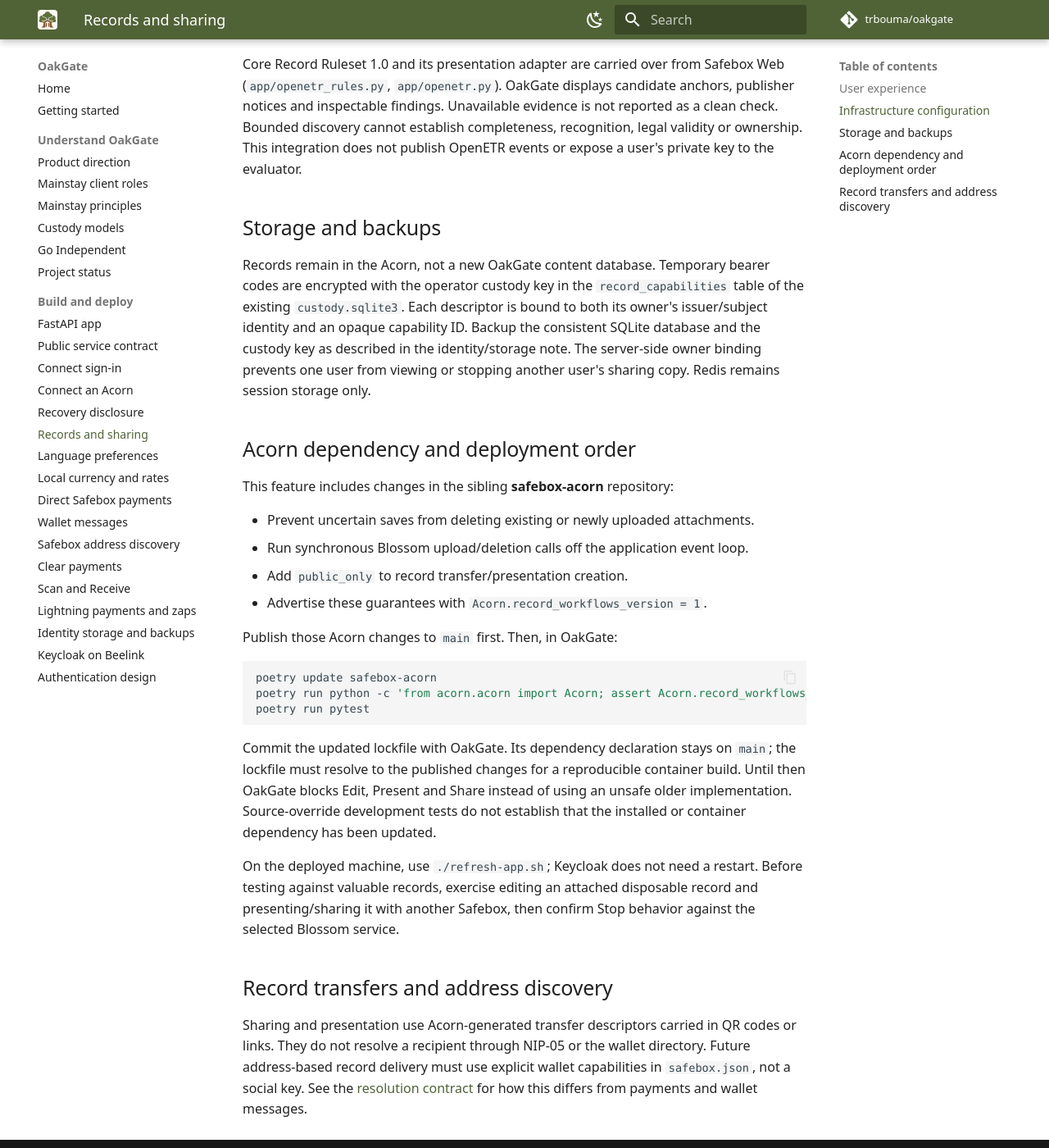
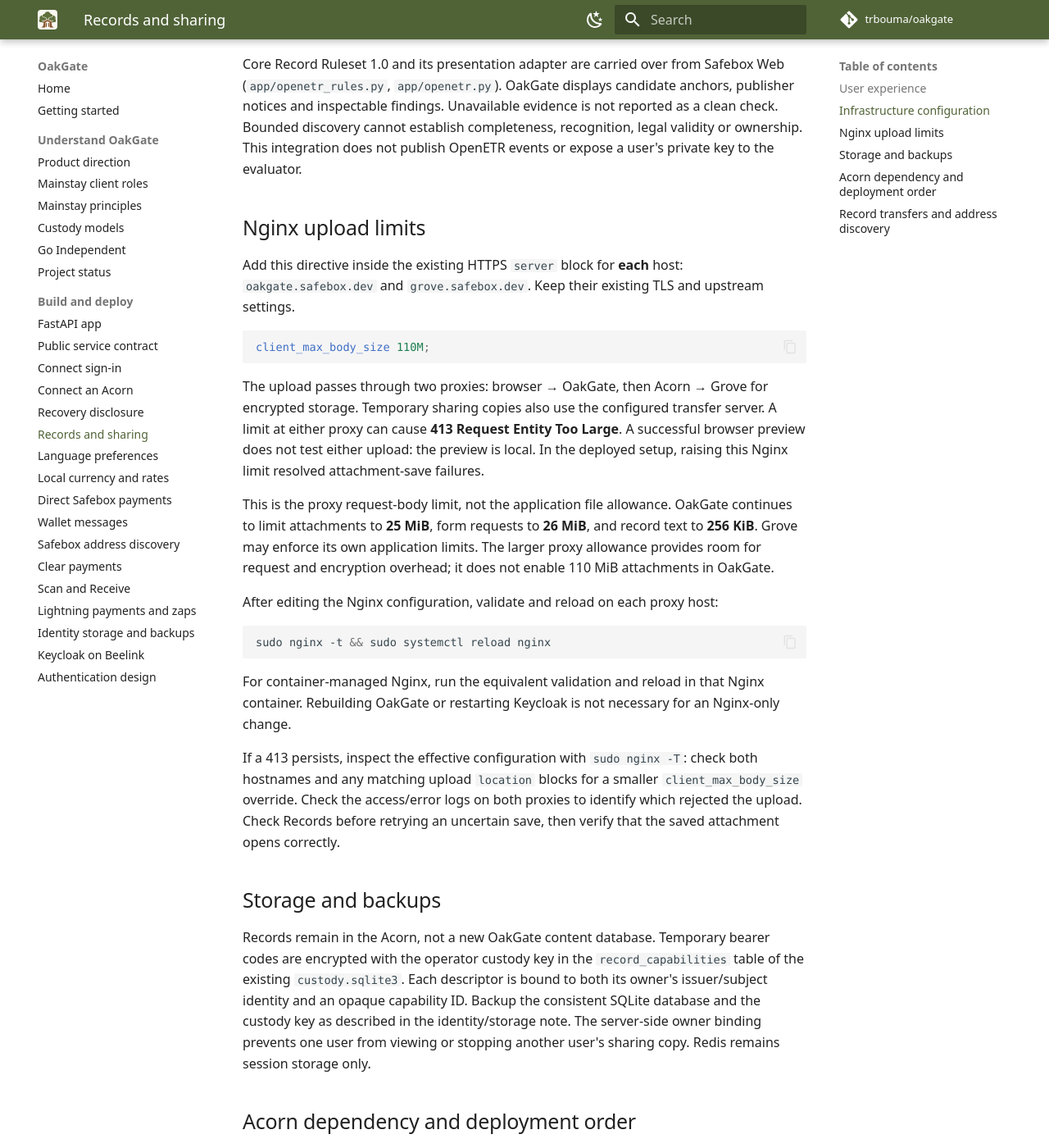
Before and after one commit to trbouma/oakgate, an MkDocs documentation site: the page built from docs/011-record-workflows.md, in a window 1280 px wide and 1400 px high, scrolled down 1703 px. Shown: the whole window at 82% size. Built offline with MkDocs 1.6.1 and Material for MkDocs 9.7.7, drawn with Linux system fonts in a browser that asks for light colours; comment, search, counter and statistics services are not loaded.

Commit message:
docs: document Nginx upload limits for OakGate and Grove
Add client_max_body_size 110M guidance, reload commands, and HTTP 413
troubleshooting while clarifying OakGate's 25 MiB attachment limit.

````diff
--- a/docs/011-record-workflows.md
+++ b/docs/011-record-workflows.md
@@ -71,6 +71,44 @@
 recognition, legal validity or ownership. This integration does not publish
 OpenETR events or expose a user's private key to the evaluator.
 
+## Nginx upload limits
+
+Add this directive inside the existing HTTPS `server` block for **each** host:
+`oakgate.safebox.dev` and `grove.safebox.dev`. Keep their existing TLS and upstream
+settings.
+
+```nginx
+client_max_body_size 110M;
+```
+
+The upload passes through two proxies: browser → OakGate, then Acorn → Grove
+for encrypted storage. Temporary sharing copies also use the configured transfer
+server. A limit at either proxy can cause **413 Request Entity Too Large**.
+A successful browser preview does not test either upload: the preview is local.
+In the deployed setup, raising this Nginx limit resolved attachment-save failures.
+
+This is the proxy request-body limit, not the application file allowance.
+OakGate continues to limit attachments to **25 MiB**, form requests to **26 MiB**,
+and record text to **256 KiB**. Grove may enforce its own application limits.
+The larger proxy allowance provides room for request and encryption overhead;
+it does not enable 110 MiB attachments in OakGate.
+
+After editing the Nginx configuration, validate and reload on each proxy host:
+
+```bash
+sudo nginx -t && sudo systemctl reload nginx
+```
+
+For container-managed Nginx, run the equivalent validation and reload in that
+Nginx container. Rebuilding OakGate or restarting Keycloak is not necessary for
+an Nginx-only change.
+
+If a 413 persists, inspect the effective configuration with `sudo nginx -T`:
+check both hostnames and any matching upload `location` blocks for a smaller
+`client_max_body_size` override. Check the access/error logs on both proxies to
+identify which rejected the upload. Check Records before retrying an uncertain
+save, then verify that the saved attachment opens correctly.
+
 ## Storage and backups
 
 Records remain in the Acorn, not a new OakGate content database. Temporary bearer
````
Also changed, not shown: README.md (+1 -1 lines), docs/003-fastapi-app.md (+10 -0 lines).
